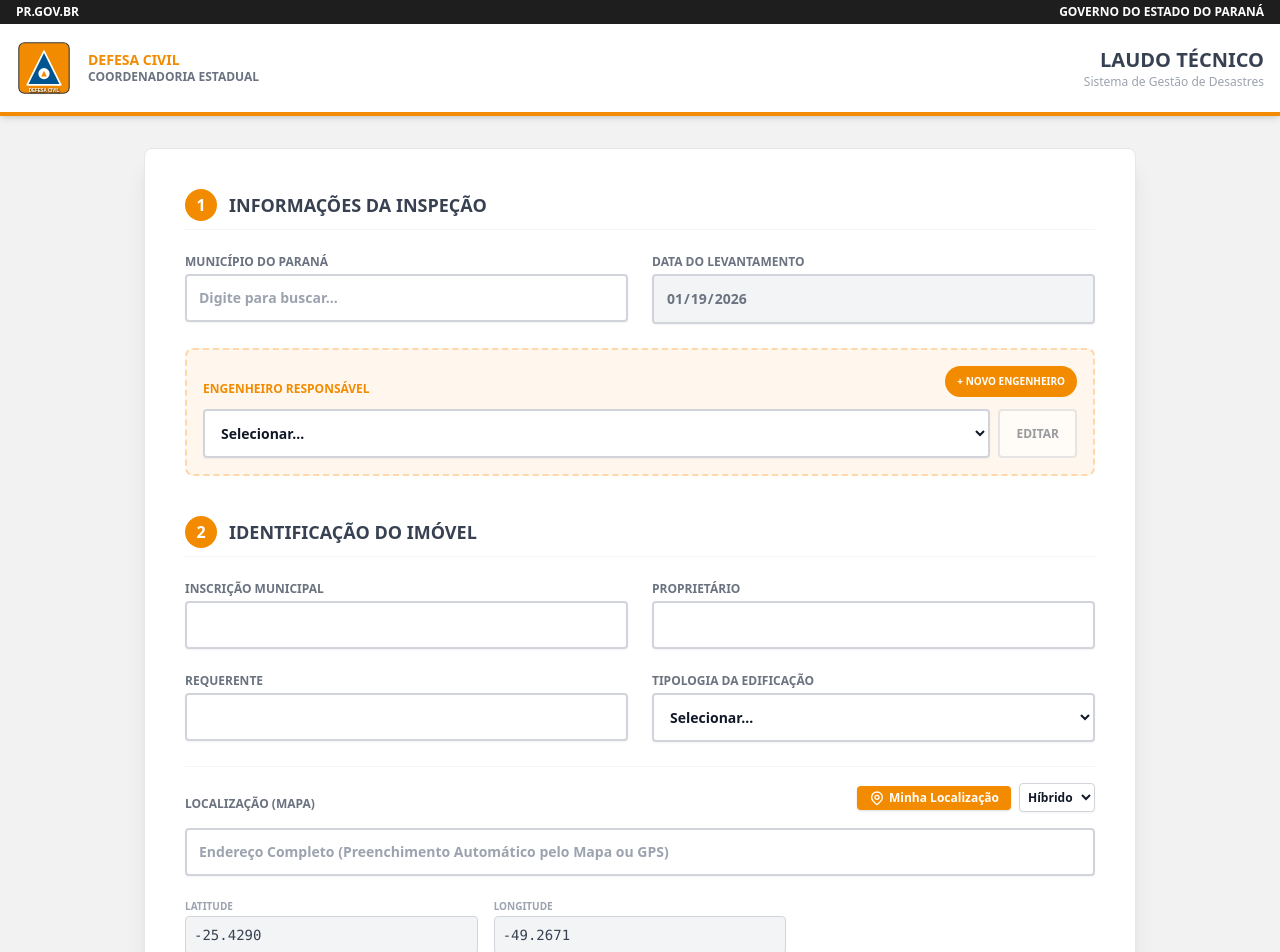
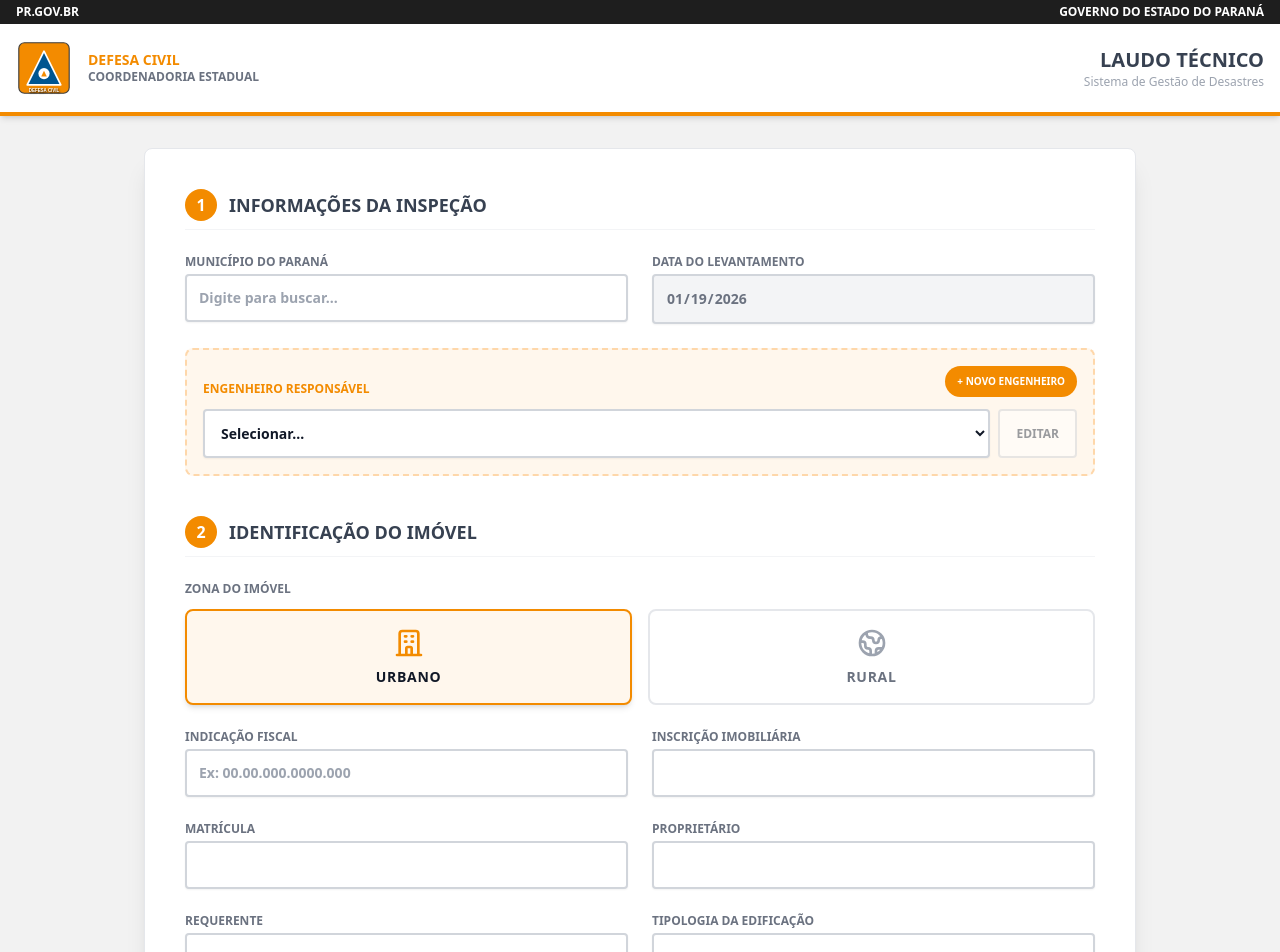
Before and after one commit to danielsentone/laudo-cedec-desastres, a React (Vite) app: page / in a window 1280 px wide. Shown: the top 952 px of the page. Built offline with nearby package versions, Linux system fonts and the light colour scheme; grey boxes are pictures that could not be loaded.

Commit message:
Novas modificações

```diff
--- a/App.tsx
+++ b/App.tsx
@@ -1,4 +1,3 @@
-
 import React, { useState, useEffect, useRef } from 'react';
 import { MUNICIPIOS_PR, TIPOLOGIAS, ITENS_DANOS, CLASSIFICACOES, ENGENHEIROS_INICIAIS, Engenheiro } from './constants';
 import { LaudoData } from './types';
@@ -10,6 +9,8 @@ import { LOGO_DEFESA_CIVIL_BASE64 } from './assets';
 // @ts-ignore
 const html2pdf = window.html2pdf;
 // @ts-ignore
+const html2canvas = window.html2canvas;
+// @ts-ignore
 const L = window.L;
 
 const App: React.FC = () => {
@@ -18,6 +19,7 @@ const App: React.FC = () => {
   const [editingEng, setEditingEng] = useState<Engenheiro | null>(null);
   const [showPreview, setShowPreview] = useState(false);
   const [isLoadingLocation, setIsLoadingLocation] = useState(false);
+  const [mapSnapshot, setMapSnapshot] = useState<string | null>(null);
   const mapRef = useRef<any>(null);
   const markerRef = useRef<any>(null);
 
@@ -26,7 +28,12 @@ const App: React.FC = () => {
     municipio: '',
     data: new Date().toISOString().split('T')[0],
     engenheiroId: '',
-    inscricaoMunicipal: '',
+    zona: 'Urbano', // Default
+    indicacaoFiscal: '',
+    inscricaoImobiliaria: '',
+    matricula: '',
+    nirf: '',
+    incra: '',
     proprietario: '',
     requerente: '',
     endereco: '',
@@ -142,17 +149,21 @@ const App: React.FC = () => {
     if (!mapRef.current) {
       mapRef.current = L.map('map-container').setView([parseFloat(formData.latitude), parseFloat(formData.longitude)], 16);
 
+      // IMPORTANTE: crossOrigin: true é necessário para o html2canvas conseguir capturar a imagem do mapa
       const layers = {
         street: L.tileLayer('https://{s}.tile.openstreetmap.org/{z}/{x}/{y}.png', {
-          attribution: '&copy; OpenStreetMap contributors'
+          attribution: '&copy; OpenStreetMap contributors',
+          crossOrigin: true
         }),
         satellite: L.tileLayer('https://server.arcgisonline.com/ArcGIS/rest/services/World_Imagery/MapServer/tile/{z}/{y}/{x}', {
-          attribution: 'Esri &copy; Source: Esri, i-cubed, USDA, USGS'
+          attribution: 'Esri &copy; Source: Esri, i-cubed, USDA, USGS',
+          crossOrigin: true
         }),
         hybrid: L.tileLayer('http://{s}.google.com/vt/lyrs=s,h&x={x}&y={y}&z={z}',{
             maxZoom: 20,
             subdomains:['mt0','mt1','mt2','mt3'],
-            attribution: 'Map data &copy;2024 Google'
+            attribution: 'Map data &copy;2024 Google',
+            crossOrigin: true
         })
       };
 
@@ -253,13 +264,45 @@ const App: React.FC = () => {
     }));
   };
 
+  const handleTogglePreview = async () => {
+    if (!showPreview) {
+        // Ao abrir o preview, tenta capturar a imagem do mapa atual
+        const mapElement = document.getElementById('map-container');
+        if (mapElement && (window as any).html2canvas) {
+            try {
+                // Tira um print do elemento do mapa
+                const canvas = await (window as any).html2canvas(mapElement, {
+                    useCORS: true,
+                    allowTaint: true,
+                    logging: false,
+                    scale: 1 // Mantém resolução original para performance
+                });
+                setMapSnapshot(canvas.toDataURL('image/jpeg', 0.8));
+            } catch (error) {
+                console.error("Erro ao capturar imagem do mapa:", error);
+                setMapSnapshot(null);
+            }
+        }
+    }
+    setShowPreview(!showPreview);
+  };
+
   const generatePDF = () => {
     const element = document.getElementById('laudo-pdf-content');
+
+    // Sanitiza strings para evitar caracteres inválidos no nome do arquivo
+    const safeText = (text: string) => text ? text.replace(/[\/\\:*?"<>|]/g, '').trim() : '';
+
+    const municipio = safeText(formData.municipio) || 'Municipio';
+    const data = formData.data;
+    const proprietario = safeText(formData.proprietario) || 'Proprietario';
+
+    const filename = `${municipio}_${data}_${proprietario}.pdf`;
 
     // Configurações otimizadas para evitar páginas em branco e permitir múltiplas páginas
     const opt = {
       margin: [10, 10, 10, 10], // Margem em mm (Top, Left, Bottom, Right)
-      filename: `laudo-defesacivil-${formData.municipio}-${formData.id}.pdf`,
+      filename: filename,
       image: { type: 'jpeg', quality: 0.98 },
       html2canvas: {
         scale: 2, // Melhora a qualidade
@@ -410,16 +453,97 @@ const App: React.FC = () => {
                 <h2 className="text-lg font-black text-gray-700 uppercase">Identificação do Imóvel</h2>
               </div>
 
+              <div className="mb-6">
+                <label className="block text-xs font-bold text-gray-500 uppercase mb-3">Zona do Imóvel</label>
+                <div className="grid grid-cols-2 gap-4">
+                    <button
+                        onClick={() => setFormData({...formData, zona: 'Urbano'})}
+                        className={`group flex flex-col items-center justify-center p-4 rounded-lg border-2 transition-all duration-200 ${
+                            formData.zona === 'Urbano'
+                            ? 'border-[#f38b00] bg-orange-50 shadow-md'
+                            : 'border-gray-200 bg-white hover:border-orange-200 hover:bg-gray-50'
+                        }`}
+                    >
+                        <svg xmlns="http://www.w3.org/2000/svg" className={`h-8 w-8 mb-2 ${formData.zona === 'Urbano' ? 'text-[#f38b00]' : 'text-gray-400 group-hover:text-orange-300'}`} fill="none" viewBox="0 0 24 24" stroke="currentColor">
+                            <path strokeLinecap="round" strokeLinejoin="round" strokeWidth={2} d="M19 21V5a2 2 0 00-2-2H7a2 2 0 00-2 2v16m14 0h2m-2 0h-5m-9 0H3m2 0h5M9 7h1m-1 4h1m4-4h1m-1 4h1m-5 10v-5a1 1 0 011-1h2a1 1 0 011 1v5m-4 0h4" />
+                        </svg>
+                        <span className={`text-sm font-black uppercase tracking-wider ${formData.zona === 'Urbano' ? 'text-gray-900' : 'text-gray-500'}`}>Urbano</span>
+                    </button>
+
+                    <button
+                        onClick={() => setFormData({...formData, zona: 'Rural'})}
+                        className={`group flex flex-col items-center justify-center p-4 rounded-lg border-2 transition-all duration-200 ${
+                            formData.zona === 'Rural'
+                            ? 'border-[#f38b00] bg-orange-50 shadow-md'
+                            : 'border-gray-200 bg-white hover:border-orange-200 hover:bg-gray-50'
+                        }`}
+                    >
+                        <svg xmlns="http://www.w3.org/2000/svg" className={`h-8 w-8 mb-2 ${formData.zona === 'Rural' ? 'text-[#f38b00]' : 'text-gray-400 group-hover:text-orange-300'}`} fill="none" viewBox="0 0 24 24" stroke="currentColor">
+                            <path strokeLinecap="round" strokeLinejoin="round" strokeWidth={2} d="M3.055 11H5a2 2 0 012 2v1a2 2 0 002 2 2 2 0 012 2v2.945M8 3.935V5.5A2.5 2.5 0 0010.5 8h.5a2 2 0 012 2 2 2 0 104 0 2 2 0 012-2h1.064M15 20.488V18a2 2 0 012-2h3.064M21 12a9 9 0 11-18 0 9 9 0 0118 0z" />
+                        </svg>
+                        <span className={`text-sm font-black uppercase tracking-wider ${formData.zona === 'Rural' ? 'text-gray-900' : 'text-gray-500'}`}>Rural</span>
+                    </button>
+                </div>
+              </div>
+
               <div className="grid grid-cols-1 md:grid-cols-2 gap-6">
+
+                {formData.zona === 'Urbano' ? (
+                    <>
                         <div className="space-y-1">
-                  <label className="block text-xs font-bold text-gray-500 uppercase">Inscrição Municipal</label>
+                          <label className="block text-xs font-bold text-gray-500 uppercase">Indicação Fiscal</label>
+                          <input
+                            type="text"
+                            placeholder="Ex: 00.00.000.0000.000"
+                            className="w-full rounded border-gray-300 bg-white text-gray-900 shadow-sm focus:ring-[#f38b00] focus:border-[#f38b00] p-3 text-sm font-semibold border-2"
+                            value={formData.indicacaoFiscal}
+                            onChange={e => setFormData({ ...formData, indicacaoFiscal: e.target.value })}
+                          />
+                        </div>
+                        <div className="space-y-1">
+                          <label className="block text-xs font-bold text-gray-500 uppercase">Inscrição Imobiliária</label>
                           <input
                             type="text"
                             className="w-full rounded border-gray-300 bg-white text-gray-900 shadow-sm focus:ring-[#f38b00] focus:border-[#f38b00] p-3 text-sm font-semibold border-2"
-                    value={formData.inscricaoMunicipal}
-                    onChange={e => setFormData({ ...formData, inscricaoMunicipal: e.target.value })}
+                            value={formData.inscricaoImobiliaria}
+                            onChange={e => setFormData({ ...formData, inscricaoImobiliaria: e.target.value })}
                           />
                         </div>
+                        <div className="space-y-1">
+                          <label className="block text-xs font-bold text-gray-500 uppercase">Matrícula</label>
+                          <input
+                            type="text"
+                            className="w-full rounded border-gray-300 bg-white text-gray-900 shadow-sm focus:ring-[#f38b00] focus:border-[#f38b00] p-3 text-sm font-semibold border-2"
+                            value={formData.matricula}
+                            onChange={e => setFormData({ ...formData, matricula: e.target.value })}
+                          />
+                        </div>
+                    </>
+                ) : (
+                    <>
+                        <div className="space-y-1">
+                          <label className="block text-xs font-bold text-gray-500 uppercase">NIRF (Receita Federal)</label>
+                          <input
+                            type="text"
+                            placeholder="Número do Imóvel na Receita Federal"
+                            className="w-full rounded border-gray-300 bg-white text-gray-900 shadow-sm focus:ring-[#f38b00] focus:border-[#f38b00] p-3 text-sm font-semibold border-2"
+                            value={formData.nirf}
+                            onChange={e => setFormData({ ...formData, nirf: e.target.value })}
+                          />
+                        </div>
+                        <div className="space-y-1">
+                          <label className="block text-xs font-bold text-gray-500 uppercase">INCRA (CCIR)</label>
+                          <input
+                            type="text"
+                            placeholder="Código do Imóvel Rural"
+                            className="w-full rounded border-gray-300 bg-white text-gray-900 shadow-sm focus:ring-[#f38b00] focus:border-[#f38b00] p-3 text-sm font-semibold border-2"
+                            value={formData.incra}
+                            onChange={e => setFormData({ ...formData, incra: e.target.value })}
+                          />
+                        </div>
+                    </>
+                )}
+
                 <div className="space-y-1">
                   <label className="block text-xs font-bold text-gray-500 uppercase">Proprietário</label>
                   <input
@@ -613,7 +737,7 @@ const App: React.FC = () => {
             {/* Ações */}
             <div className="pt-8 flex flex-col md:flex-row gap-4 border-t border-gray-200 mt-8">
               <button
-                onClick={() => setShowPreview(!showPreview)}
+                onClick={handleTogglePreview}
                 className="flex-1 bg-white text-gray-700 border-2 border-gray-300 font-black py-4 rounded uppercase text-sm tracking-widest hover:bg-gray-50 transition shadow-sm"
               >
                 {showPreview ? 'Ocultar Prévia' : 'Visualizar Relatório'}
@@ -635,7 +759,7 @@ const App: React.FC = () => {
         <div className="max-w-5xl mx-auto mb-20 px-4">
           <div className="bg-gray-300 p-4 md:p-8 rounded-lg overflow-x-auto shadow-inner border border-gray-400">
              <div className="inline-block min-w-[21cm] mx-auto bg-white shadow-2xl">
-                <LaudoPreview data={formData} engenheiro={currentEngenheiro} />
+                <LaudoPreview data={formData} engenheiro={currentEngenheiro} mapSnapshot={mapSnapshot} />
              </div>
           </div>
         </div>
--- a/components/LaudoPreview.tsx
+++ b/components/LaudoPreview.tsx
@@ -8,11 +8,17 @@ import { LOGO_DEFESA_CIVIL_BASE64, LOGO_PARANA_BASE64 } from '../assets';
 interface Props {
   data: LaudoData;
   engenheiro: Engenheiro | undefined;
+  mapSnapshot: string | null;
 }
 
-const LaudoPreview: React.FC<Props> = ({ data, engenheiro }) => {
-  // URL para mapa estático (simulado para este ambiente, idealmente seria uma API Key real)
-  const mapUrl = `https://maps.googleapis.com/maps/api/staticmap?center=${data.latitude},${data.longitude}&zoom=18&size=600x300&maptype=hybrid&markers=color:red%7Clabel:A%7C${data.latitude},${data.longitude}&key=YOUR_API_KEY_HERE_IF_NEEDED`;
+const LaudoPreview: React.FC<Props> = ({ data, engenheiro, mapSnapshot }) => {
+  // Helper para exibir "Não Fornecido/Identificado" caso o valor seja vazio
+  const showVal = (val: string | undefined | null) => {
+    if (!val || val.trim() === '') {
+        return <span className="text-gray-400 italic font-normal">Não Fornecido/Identificado</span>;
+    }
+    return val;
+  };
 
   return (
     <div id="laudo-pdf-content" className="bg-white p-12 font-sans text-xs text-gray-900 w-full max-w-[21cm] h-auto relative">
@@ -40,7 +46,7 @@ const LaudoPreview: React.FC<Props> = ({ data, engenheiro }) => {
       {/* DADOS GERAIS */}
       <div className="mb-6 grid grid-cols-2 gap-4">
         <div>
-            <span className="font-bold uppercase">Município:</span> <span className="uppercase ml-2 border-b border-dotted border-gray-400">{data.municipio}</span>
+            <span className="font-bold uppercase">Município:</span> <span className="uppercase ml-2 border-b border-dotted border-gray-400">{showVal(data.municipio)}</span>
         </div>
         <div className="text-right">
             <span className="font-bold uppercase">Data:</span> <span className="uppercase ml-2 border-b border-dotted border-gray-400">{new Date(data.data).toLocaleDateString('pt-BR')}</span>
@@ -51,37 +57,70 @@ const LaudoPreview: React.FC<Props> = ({ data, engenheiro }) => {
       <div className="mb-8">
         <h2 className="font-bold uppercase text-sm mb-4 border-b border-gray-300 pb-1">Informações do Imóvel</h2>
         <div className="space-y-3 pl-2">
-            <div className="grid grid-cols-1">
-                <p><span className="font-bold uppercase w-40 inline-block">Inscrição Municipal:</span> {data.inscricaoMunicipal || 'N/A'}</p>
+            <div className="grid grid-cols-1 mb-2">
+                <p><span className="font-bold uppercase w-40 inline-block">Zona do Imóvel:</span> {data.zona}</p>
+            </div>
+
+            {/* Campos Condicionais baseados na Zona */}
+            {data.zona === 'Urbano' ? (
+                <>
+                    <div className="grid grid-cols-1">
+                        <p><span className="font-bold uppercase w-40 inline-block">Indicação Fiscal:</span> {showVal(data.indicacaoFiscal)}</p>
+                    </div>
+                    <div className="grid grid-cols-1">
+                        <p><span className="font-bold uppercase w-40 inline-block">Inscrição Imobiliária:</span> {showVal(data.inscricaoImobiliaria)}</p>
+                    </div>
+                    <div className="grid grid-cols-1">
+                        <p><span className="font-bold uppercase w-40 inline-block">Matrícula:</span> {showVal(data.matricula)}</p>
+                    </div>
+                </>
+            ) : (
+                <>
+                     <div className="grid grid-cols-1">
+                        <p><span className="font-bold uppercase w-40 inline-block">NIRF (Receita):</span> {showVal(data.nirf)}</p>
+                    </div>
+                    <div className="grid grid-cols-1">
+                        <p><span className="font-bold uppercase w-40 inline-block">INCRA (CCIR):</span> {showVal(data.incra)}</p>
+                    </div>
+                </>
+            )}
+
+            <div className="grid grid-cols-1 mt-2">
+                <p><span className="font-bold uppercase w-40 inline-block">Proprietário:</span> {showVal(data.proprietario)}</p>
             </div>
             <div className="grid grid-cols-1">
-                <p><span className="font-bold uppercase w-40 inline-block">Proprietário:</span> {data.proprietario}</p>
+                <p><span className="font-bold uppercase w-40 inline-block">Requerente:</span> {showVal(data.requerente)}</p>
             </div>
             <div className="grid grid-cols-1">
-                <p><span className="font-bold uppercase w-40 inline-block">Requerente:</span> {data.requerente}</p>
-            </div>
-            <div className="grid grid-cols-1">
-                <p><span className="font-bold uppercase w-40 inline-block">Endereço:</span> {data.endereco}</p>
+                <p><span className="font-bold uppercase w-40 inline-block">Endereço:</span> {showVal(data.endereco)}</p>
             </div>
             <div className="grid grid-cols-1">
                 <p><span className="font-bold uppercase w-40 inline-block">Coordenadas:</span> {data.latitude}, {data.longitude}</p>
             </div>
             <div className="grid grid-cols-1">
-                <p><span className="font-bold uppercase w-40 inline-block">Tipologia:</span> {data.tipologia === 'Outro' ? data.tipologiaOutro : data.tipologia}</p>
+                <p><span className="font-bold uppercase w-40 inline-block">Tipologia:</span> {data.tipologia === 'Outro' ? showVal(data.tipologiaOutro) : showVal(data.tipologia)}</p>
             </div>
         </div>
       </div>
 
       {/* MAPA */}
       <div className="mb-8 border-2 border-gray-300 p-1 flex justify-center items-center bg-gray-100 min-h-[200px] page-break-inside-avoid">
-         {/* Simulando a imagem do mapa. */}
-         <div className="text-center text-gray-400">
+         <div className="text-center text-gray-400 w-full">
             <p className="font-bold mb-2">LOCALIZAÇÃO GEORREFERENCIADA</p>
-            <div className="w-full h-64 bg-gray-200 flex items-center justify-center relative overflow-hidden">
-                <div className="absolute inset-0 flex items-center justify-center opacity-20 text-6xl">🗺️</div>
-                <div className="z-10 bg-white p-2 rounded shadow text-xs">
-                    Lat: {data.latitude}<br/>Lon: {data.longitude}
-                </div>
+            <div className="w-full bg-gray-200 flex items-center justify-center relative overflow-hidden">
+                {mapSnapshot ? (
+                    <div className="w-full h-auto">
+                        <img src={mapSnapshot} alt="Mapa da Localização" className="w-full h-auto object-contain" />
+                    </div>
+                ) : (
+                    <div className="w-full h-64 flex flex-col items-center justify-center">
+                        <div className="text-6xl opacity-20">🗺️</div>
+                        <p className="text-[10px] mt-2">Mapa não disponível</p>
+                    </div>
+                )}
+            </div>
+            <div className="mt-2 text-[10px] text-gray-500">
+                Lat: {data.latitude} | Lon: {data.longitude}
             </div>
          </div>
       </div>
@@ -95,7 +134,7 @@ const LaudoPreview: React.FC<Props> = ({ data, engenheiro }) => {
                 <div key={idx} className="mb-4 page-break-inside-avoid">
                     <p className="mb-2 text-justify">
                         <span className="font-bold uppercase text-red-700 mr-2">[{dano.tipo}]:</span>
-                        {dano.descricao}
+                        {showVal(dano.descricao)}
                     </p>
                     {dano.fotos.length > 0 && (
                         <div className="grid grid-cols-2 gap-2 mt-2">
@@ -113,9 +152,9 @@ const LaudoPreview: React.FC<Props> = ({ data, engenheiro }) => {
       <div className="mb-12 border-t-2 border-gray-800 pt-6 page-break-inside-avoid">
         <h2 className="font-bold uppercase text-center text-base mb-6">Classificação e Parecer Técnico</h2>
         <div className="grid grid-cols-1 gap-2 text-sm pl-4">
-            <p><span className="font-bold uppercase w-64 inline-block">Classificação do Dano:</span> {data.classificacaoDanos}</p>
-            <p><span className="font-bold uppercase w-64 inline-block">Nível de Destruição:</span> {getNivelDestruicao(data.classificacaoDanos)}</p>
-            <p><span className="font-bold uppercase w-64 inline-block">Percentual Estimado:</span> {getPercentualDestruicao(data.classificacaoDanos)}</p>
+            <p><span className="font-bold uppercase w-64 inline-block">Classificação do Dano:</span> {showVal(data.classificacaoDanos)}</p>
+            <p><span className="font-bold uppercase w-64 inline-block">Nível de Destruição:</span> {showVal(getNivelDestruicao(data.classificacaoDanos))}</p>
+            <p><span className="font-bold uppercase w-64 inline-block">Percentual Estimado:</span> {showVal(getPercentualDestruicao(data.classificacaoDanos))}</p>
         </div>
       </div>
 
```
Also changed, not shown: types.ts (+13 -1 lines). Lines whose indentation alone changed are shown as unchanged.
